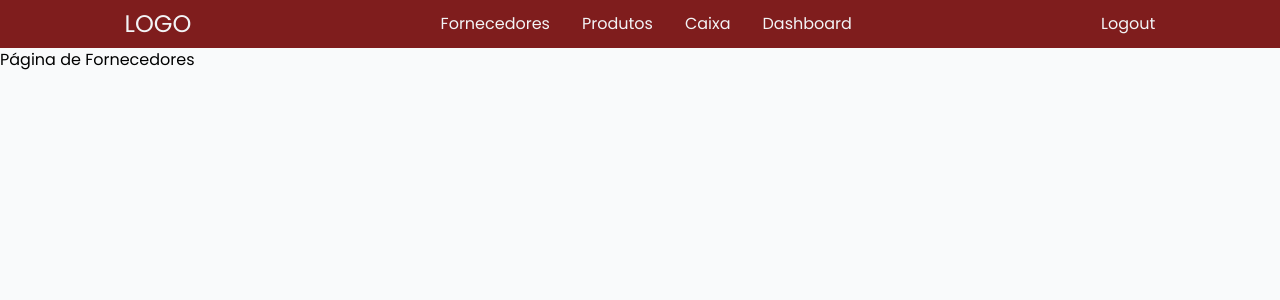
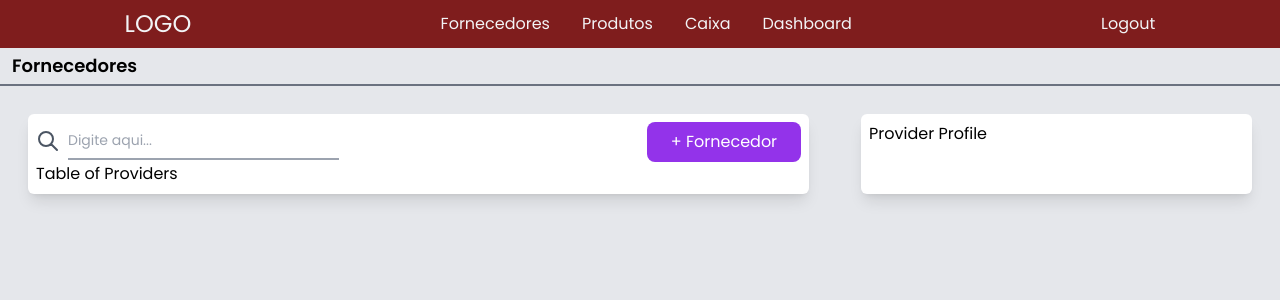
Before and after one commit to marcus-goncalves/vue-store-admin, a Vue app: page / in a window 1280 px wide. Both pictures are taken after typing "Sample", "Sample123" into the empty fields and a click on the button "Go!". Shown: the top 300 px of the page. Built offline with nearby package versions, Linux system fonts and the light colour scheme.

Commit message:
create funcbar component

```diff
--- a/src/App.vue
+++ b/src/App.vue
@@ -1,6 +1,9 @@
 <template>
   <section class="sticky top-0">
     <TheNavbar />
+    <div class="border-solid border-b-2 border-gray-500">
+      <h1 class="ml-2 p-1 text-lg font-semibold">{{ routeName }}</h1>
+    </div>
   </section>
 
   <main>
@@ -15,6 +18,11 @@ export default {
     TheNavbar,
     RouterView,
   },
+  computed: {
+    routeName() {
+      return this.$route.meta.menu;
+    },
+  },
 };
 </script>
 
@@ -23,6 +31,6 @@ export default {
 
 body {
   font-family: "Poppins", sans-serif;
-  @apply bg-gray-50;
+  @apply bg-gray-200;
 }
 </style>
--- /dev/null
+++ b/src/components/TheFuncBar.vue
@@ -0,0 +1,46 @@
+<template>
+  <section class="flex justify-between">
+    <div>
+      <div class="flex items-center align-baseline">
+        <svg
+          xmlns="http://www.w3.org/2000/svg"
+          class="w-6 h-6 mr-2 text-gray-600"
+          fill="none"
+          viewBox="0 0 24 24"
+          stroke="currentColor"
+        >
+          <path
+            stroke-linecap="round"
+            stroke-linejoin="round"
+            stroke-width="2"
+            d="M21 21l-6-6m2-5a7 7 0 11-14 0 7 7 0 0114 0z"
+          />
+        </svg>
+        <input
+          type="text"
+          name="provider"
+          id="provider"
+          placeholder="Digite aqui..."
+          class="w-50 text-sm py-2 border-b-2 border-gray-400 outline-none focus:border-purple-500"
+        />
+      </div>
+    </div>
+    <div>
+      <button
+        class="px-6 py-2 text-white bg-purple-600 rounded-lg focus:outline-none focus:ring-1 focus:ring-purple-900"
+        @click.prevent="createProvider"
+      >
+        + Fornecedor
+      </button>
+    </div>
+  </section>
+</template>
+<script>
+export default {
+  methods: {
+    createProvider() {
+      console.log("Provider create");
+    },
+  },
+};
+</script>
--- a/src/router/index.js
+++ b/src/router/index.js
@@ -14,26 +14,31 @@ const router = createRouter({
       path: "/",
       name: "login",
       component: LoginView,
+      meta: { menu: "Login" },
     },
     {
       path: "/providers",
       name: "providers",
       component: ProvidersView,
+      meta: { menu: "Fornecedores" },
     },
     {
       path: "/products",
       name: "products",
       component: ProductsView,
+      meta: { menu: "Produtos" },
     },
     {
       path: "/transactions",
       name: "transactions",
       component: TransactionsView,
+      meta: { menu: "Transações" },
     },
     {
       path: "/dashboard",
       name: "dashboard",
       component: DashboardView,
+      meta: { menu: "Dashboard" },
     },
   ],
 });
--- a/src/views/ProvidersView.vue
+++ b/src/views/ProvidersView.vue
@@ -1,5 +1,19 @@
 <template>
   <main>
-    <h1>Página de Fornecedores</h1>
+    <div class="m-4 p-3 flex justify-between space-x-8 items-stretch gap-5">
+      <div class="w-2/3 p-2 bg-white shadow-lg rounded-md">
+        <TheFuncBar></TheFuncBar>
+        <div>Table of Providers</div>
+      </div>
+      <div class="w-1/3 p-2 bg-white shadow-lg rounded-md">
+        Provider Profile
+      </div>
+    </div>
   </main>
 </template>
+<script>
+import TheFuncBar from "@/components/TheFuncBar.vue";
+export default {
+  components: { TheFuncBar },
+};
+</script>
```
